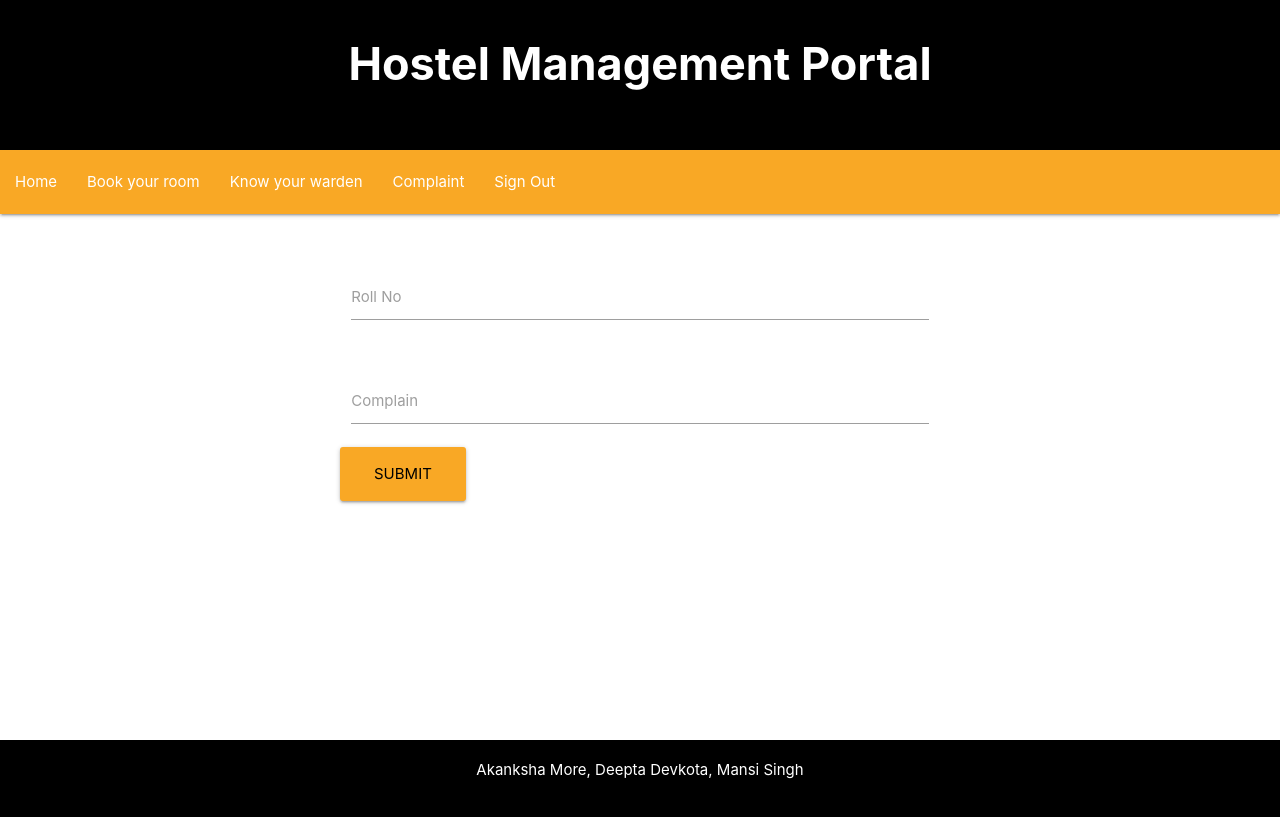
After one commit to deeptadevkota/HostelManagement, a Django app: template templates/complainForm.html in a window 1280 px wide. The commit adds this page. Run offline with Django 3.2, Linux system fonts and the light colour scheme; the template is opened without the code that fills it, so the values that code supplies are empty.

Commit message:
complain form added

```diff
--- /dev/null
+++ b/templates/complainForm.html
@@ -0,0 +1,69 @@
+{% load static %}
+<!DOCTYPE html>
+<html>
+    <head>
+
+        <link href="https://fonts.googleapis.com/icon?family=Material+Icons" rel="stylesheet">
+        <link rel="stylesheet" type="text/css" href="{% static '/css/dashboard.css' %}">
+        <link rel="stylesheet" href="https://cdnjs.cloudflare.com/ajax/libs/materialize/1.0.0/css/materialize.min.css">
+        <style>
+            footer{
+                top: 95%;
+                position: absolute;
+            }
+            nav, .waves-effect{
+                background-color: #f9a825;
+            }
+        </style>
+    </head>
+    <body>
+        <script src="https://cdnjs.cloudflare.com/ajax/libs/materialize/1.0.0/js/materialize.min.js"></script>
+
+        <section class="center-align">
+            Hostel Management Portal
+        </section>
+
+        <nav>
+            <div className="nav-wrapper">
+                <ul id="nav-mobile" className="left hide-on-med-and-down">
+                    <li><a href="dashboard">Home</a></li>
+                    <li><a href="#">Book your room</a></li>
+                    <li><a href="#">Know your warden</a></li>
+                    <li><a href="complain">Complaint</a></li>
+                    <li><a href="#">Sign Out</a></li>
+                </ul>
+            </div>
+        </nav>
+        <br/>
+        <br/>
+        <div class="container" style="width: 600px;" >
+            <div class="row">
+                <form class="col s12" method='POST' action="fileComplain">
+                    {%csrf_token%}
+                    <div class="row">
+                        <div class="input-field col s12">
+                            <input id="rollno" type="text" required name="rollno">
+                            <label for="rollno">Roll No</label>
+                        </div>
+                    </div>
+
+                    <div class="row">
+                        <div class="input-field col s12">
+                            <input id="complain" type="text" name="complain" required>
+                            <label for="complain">Complain</label>
+                        </div>
+                    <br/>
+                <input type="submit" value="SUBMIT" class="waves-effect waves-light btn-large center darken-4"
+                        style="background-color: #f9a825;">
+                  </div>
+                </form>
+            </div>
+        </div>
+
+        <footer>
+            <div class="row center">
+                <p>Akanksha More, Deepta Devkota, Mansi Singh</p>
+            </div>
+        </footer>
+    </body>
+</html>
--- a/templates/studentDashboard.html
+++ b/templates/studentDashboard.html
@@ -20,7 +20,7 @@
                     <li><a href="dashboard">Home</a></li>
                     <li><a href="#">Book your room</a></li>
                     <li><a href="#">Know your warden</a></li>
-                    <li><a href="#">Complaint</a></li>
+                    <li><a href="complain">Complaint</a></li>
                     <li><a href="#">Sign Out</a></li>
                 </ul>
             </div>
```
